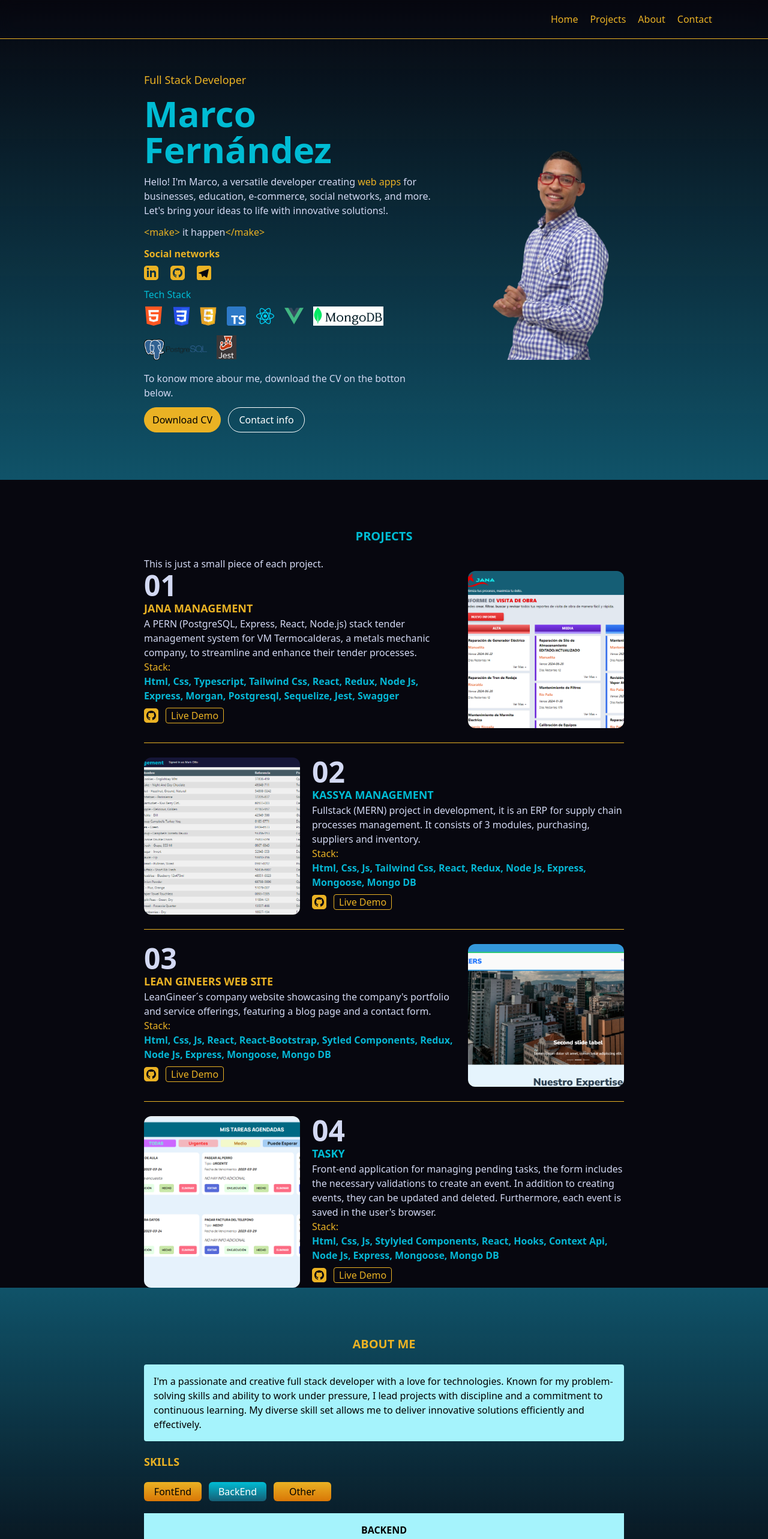
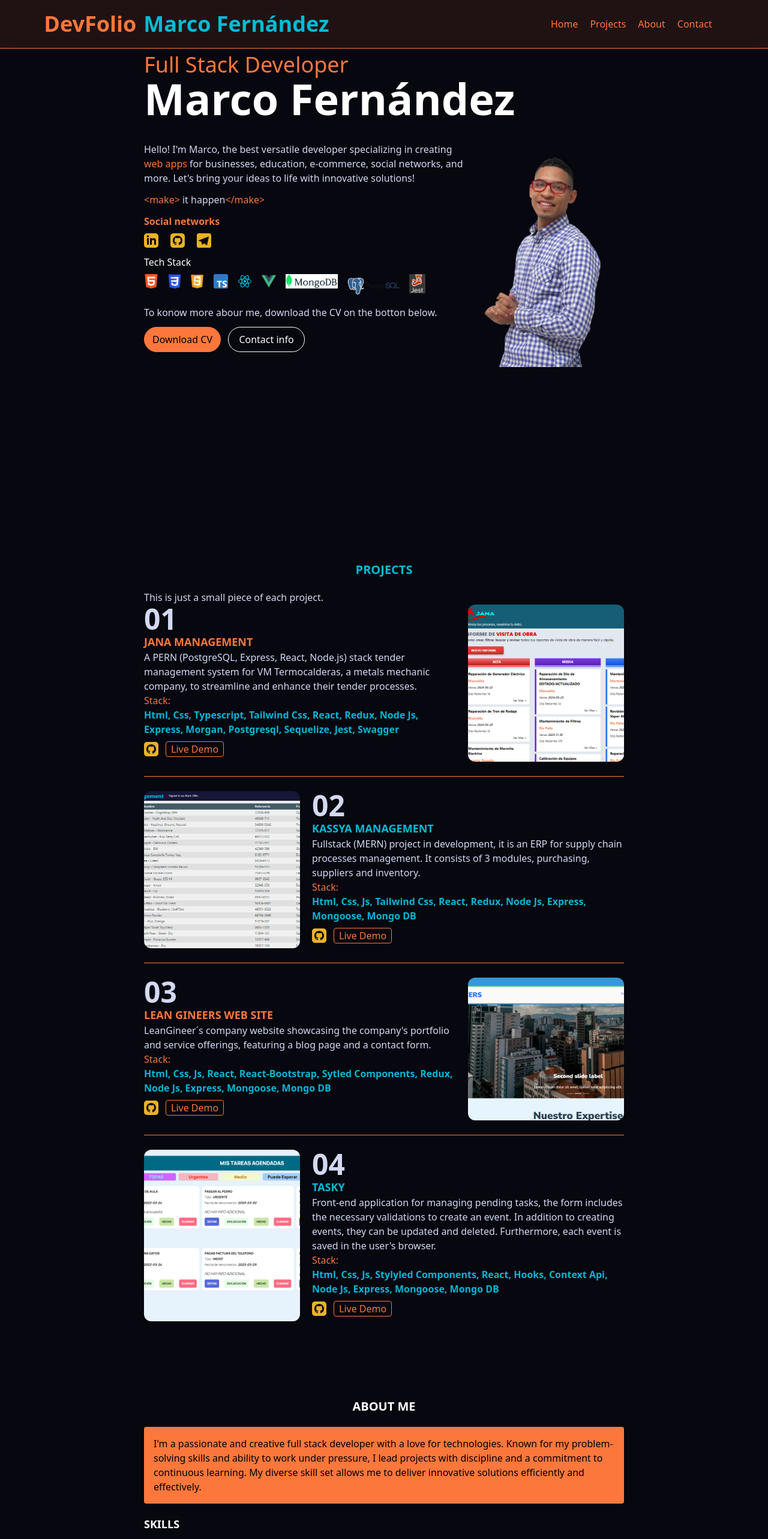
Before and after one commit to afmarquinho/fullstackMarco, a React (Vite) app: page / in a window 1280 px wide. Shown: the top 2566 px of the page at 60% size. Built offline with nearby package versions, Linux system fonts and the light colour scheme.

Commit message:
Actualización de colores

```diff
--- a/src/About.jsx
+++ b/src/About.jsx
@@ -5,15 +5,15 @@ const About = () => {
   const [about, setAbout] = useState(1);
 
   return (
-    <div className="w-full bg-gradient-to-b from-deepBg pb-10 md:pt-10" id="about">
+    <div className="w-full pb-10 md:pt-10" id="about">
       <div className="w-11/12 max-w-[800px] mx-auto mt-10">
-      <h1 className="uppercase text-md sm:text-xl font-bold text-mainOrange pb-5 sticky md:static top-0 text-center bg-opacity-10 md:bg-opacity-100 backdrop-blur-md md:backdrop-blur-0">
+        <h1 className="uppercase text-md sm:text-xl font-bold text-white pb-5 sticky md:static top-0 text-center bg-opacity-10 md:bg-opacity-100 backdrop-blur-md md:backdrop-blur-0">
           About Me
         </h1>
 
         <div>
           <div className="flex justify-end">
-            <p className=" bg-cyan-200 text-black p-4 rounded me-0">
+            <p className="bg-mainOrange text-black p-4 rounded me-0">
               I'm a passionate and creative full stack developer with a love for
               technologies. Known for my problem-solving skills and ability to
               work under pressure, I lead projects with discipline and a
@@ -23,7 +23,7 @@ const About = () => {
           </div>
         </div>
         <div>
-          <h2 className="uppercase text-md sm:text-lg font-bold text-mainOrange py-5">
+          <h2 className="uppercase text-md sm:text-lg font-bold text-white py-5">
             Skills
           </h2>
           <div>
@@ -31,8 +31,8 @@ const About = () => {
               <button
                 className={`px-2 py-1 w-24 bg-gradient-to-b text-black rounded-md ${
                   skills === 1
-                    ? "from-mainBlue to-cyan-800 text-white"
-                    : "from-mainOrange to-amber-600"
+                    ? "from-mainBlue to-cyan-700 text-white"
+                    : "from-mainOrange to-mainOrange"
                 }`}
                 onClick={() => setSkills(1)}
               >
@@ -41,8 +41,8 @@ const About = () => {
               <button
                 className={`px-2 py-1 w-24 bg-gradient-to-b text-black rounded-md ${
                   skills === 2
-                    ? "from-mainBlue to-cyan-800 text-white"
-                    : "from-mainOrange to-amber-600"
+                    ? "from-mainBlue to-cyan-700 text-white"
+                    : "from-mainOrange to-mainOrange"
                 }`}
                 onClick={() => setSkills(2)}
               >
@@ -51,8 +51,8 @@ const About = () => {
               <button
                 className={`px-2 py-1 w-24 bg-gradient-to-b text-black rounded-md ${
                   skills === 3
-                    ? "from-mainBlue to-cyan-800 text-white"
-                    : "from-mainOrange to-amber-600"
+                    ? "from-mainBlue to-cyan-700 text-white"
+                    : "from-mainOrange to-mainOrange"
                 }`}
                 onClick={() => setSkills(3)}
               >
--- a/src/Aside.jsx
+++ b/src/Aside.jsx
@@ -12,48 +12,55 @@ import { motion } from "framer-motion";
 
 const Aside = () => {
   return (
-    <aside className="bg-gradient-to-t from-deepBg" id="home">
-      <div className="w-11/12 max-w-[800px] mx-auto flex flex-col md:flex-row justify-center items-start md:items-center md:justify-between gap-4 md:gap-20 sm:h-screen  pt-5 md:pt-0">
+    <aside className="pt-4 sm:pt-12" id="home">
+      <div className="w-11/12 max-w-[800px] mx-auto pt-5 md:pt-0 sm:min-h-screen">
         <motion.div
-          className="space-y-3 w-full md:w-2/3"
+          className=" md:justify-between gap-4 md:gap-20"
           initial={{ scale: 0 }}
           animate={{ scale: 1 }}
           transition={{ duration: 4 }}
         >
-          <motion.p className="text-lg text-mainOrange md:pt-10"
-          initial={{ y: "100vh", x:"-500vw"
-
-           }}
-          animate={{ y: 0, x:0 }}
-          transition={{ duration: 3 }}>
+          <motion.p
+            className="text-lg sm:text-xl md:text-4xl text-mainOrange md:pt-10"
+            initial={{ y: "100vh", x: "-500vw" }}
+            animate={{ y: 0, x: 0 }}
+            transition={{ duration: 3 }}
+          >
             Full Stack Developer
           </motion.p>
           <motion.h1
-            className="font-black sm:font-semibold text-3xl sm:text-4xl md:text-6xl mb-3 text-mainBlue"
-            initial={{ x: "-100vw", y:"-1000vh" }}
-            animate={{ x: 0, y:0 }}
+            className="font-black sm:font-semibold text-3xl sm:text-5xl md:text-7xl mb-3 text-white"
+            initial={{ x: "-100vw", y: "-1000vh" }}
+            animate={{ x: 0, y: 0 }}
             transition={{ duration: 3 }}
           >
             Marco Fernández
           </motion.h1>
+          <div className="flex flex-col md:flex-row justify-center items-start md:items-center">
+            <div className="space-y-3 w-full md:w-2/3">
               <p className="">
-            Hello! I'm Marco, a versatile developer creating{" "}
-            <span className="text-mainOrange">web apps</span> for businesses,
-            education, e-commerce, social networks, and more. Let's bring your
-            ideas to life with innovative solutions!.
+                Hello! I'm Marco, the best versatile developer specializing in
+                creating{" "}
+                <span className="text-mainOrange">web apps</span> for
+                businesses, education, e-commerce, social networks, and more.
+                Let's bring your ideas to life with innovative solutions!
               </p>
               <p className="">
                 <span className="text-mainOrange"> &lt;make&gt;</span> it happen
                 <span className="text-mainOrange">&lt;/make&gt;</span>
               </p>
-          <motion.div className="space-y-2"
+              <motion.div
+                className="space-y-2"
                 initial={{ opacity: 0 }}
                 animate={{ opacity: 1 }}
-          transition={{ delay:3 }}>
-            <h3 className="font-semibold text-mainOrange">Social networks</h3>
+                transition={{ delay: 3 }}
+              >
+                <h3 className="font-semibold text-mainOrange">
+                  Social networks
+                </h3>
                 <div className="flex gap-5 ">
                   <a
-                href="https://www.linkedin.com/in/marcofern%C3%A1ndez/"
+                    href="https://www.linkedin.com/in/marco-fernandez-acosta/"
                     target="_blank"
                     className="sociales linkedIn"
                   >
@@ -104,7 +111,10 @@ const Aside = () => {
                         fill="#07070f"
                         d="M199 404c-11 0-10-4-13-14l-32-105 245-144"
                       />
-                  <path fill="#07070f" d="M199 404c7 0 11-4 16-8l45-43-56-34" />
+                      <path
+                        fill="#07070f"
+                        d="M199 404c7 0 11-4 16-8l45-43-56-34"
+                      />
                       <path
                         fill="#07070f"
                         d="M204 319l135 99c14 9 26 4 30-14l55-258c5-22-9-32-24-25L79 245c-21 8-21 21-4 26l83 26 190-121c9-5 17-3 11 4"
@@ -114,20 +124,22 @@ const Aside = () => {
                 </div>
               </motion.div>
               <div className="space-y-2">
-            <p className="text-mainBlue">Tech Stack</p>
+                <p className="text-white">Tech Stack</p>
                 <div className="flex flex-wrap gap-4">
-              <img src={html} alt="html" srcset="" className="h-8" />
-              <img src={css} alt="html" srcset="" className="h-8" />
-              <img src={js} alt="html" srcset="" className="h-8" />
-              <img src={ts} alt="html" srcset="" className="h-8" />
-              <img src={react} alt="html" srcset="" className="h-8" />
-              <img src={vue} alt="html" srcset="" className="h-8" />
-              <img src={mongo} alt="html" srcset="" className="h-8" />
-              <img src={postgres} alt="html" srcset="" className="h-12" />
-              <img src={jest} alt="html" srcset="" className="h-10" />
+                  <img src={html} alt="html" srcset="" className="h-6" />
+                  <img src={css} alt="html" srcset="" className="h-6" />
+                  <img src={js} alt="html" srcset="" className="h-6" />
+                  <img src={ts} alt="html" srcset="" className="h-6" />
+                  <img src={react} alt="html" srcset="" className="h-6" />
+                  <img src={vue} alt="html" srcset="" className="h-6" />
+                  <img src={mongo} alt="html" srcset="" className="h-6" />
+                  <img src={postgres} alt="html" srcset="" className="h-10" />
+                  <img src={jest} alt="html" srcset="" className="h-8" />
                 </div>
               </div>
-          <p>To konow more abour me, download the CV on the botton below.</p>
+              <p>
+                To konow more abour me, download the CV on the botton below.
+              </p>
               <div className="flex justify-start gap-2 sm:gap-3">
                 <motion.button
                   className=" text-black border border-mainOrange bg-mainOrange rounded-[10rem] hover:bg-mainBlue hover:border-mainBlue transition-all text-sm lg:text-base px-3 py-2 sm:p-2 sm:w-32"
@@ -137,17 +149,20 @@ const Aside = () => {
                 >
                   Download CV
                 </motion.button>
-            <motion.button
-              className="text-white border border-white rounded-[10rem] hover:bg-baseBlue hover:border-baseBlue hover:text-black transition-all text-sm lg:text-base px-3 py-2 sm:p-2 sm:w-32"
+                <motion.a
+                  className="text-center text-white border border-white rounded-[10rem] hover:bg-baseBlue hover:border-baseBlue hover:text-black transition-all text-sm lg:text-base px-3 py-2 sm:p-2 sm:w-32"
                   initial={{ x: "1000vw" }}
                   animate={{ x: 0 }}
                   transition={{ duration: 3 }}
+                  href="#about"
                 >
                   Contact info
-            </motion.button>
+                </motion.a>
+              </div>
+            </div>
+            <Foto />
           </div>
         </motion.div>
-        <Foto />
       </div>
     </aside>
   );
--- a/src/Navbar.jsx
+++ b/src/Navbar.jsx
@@ -1,13 +1,22 @@
 import { motion } from "framer-motion";
-
 
 const Navbar = () => {
   return (
-    <motion.div className="hidden md:block border-b border-b-mainOrange fixed w-full bg-opacity-10 backdrop-blur-md z-10"
-    initial={{y:"-100vh"}}
-    animate={{y:0}}
-    transition={{ delay:0.5, type:"spring", stiffness:25 }}>
-      <div className="w-11/12 mx-auto max-w-[1200px] p-5 pe-10 flex justify-end items-center gap-5 text-blue text-mainOrange">
+    <motion.div
+      className="hidden md:block border-b border-b-mainOrange fixed w-full bg-opacity-10 backdrop-blur-md z-10 bg-mainOrange"
+      initial={{ y: "-100vh" }}
+      animate={{ y: 0 }}
+      transition={{ delay: 0.5, type: "spring", stiffness: 25 }}
+    >
+      <div
+        className="w-11/12 mx-auto max-w-[1200px] p-5 pe-10 text-blue
+      text-mainOrange flex justify-between"
+      >
+        <div className="flex gap-3">
+          <h2 className="sm:text-2xl lg:text-4xl font-semibold">DevFolio</h2>
+          <h1 className="sm:text-2xl lg:text-4xl  sm:font-semibold lg:font-black text-mainBlue">Marco Fernández</h1>
+        </div>
+        <div className="flex justify-end items-center gap-5">
           <a href="#home" className="hover:text-white">
             Home
           </a>
@@ -21,6 +30,7 @@ const Navbar = () => {
             Contact
           </a>
         </div>
+      </div>
     </motion.div>
   );
 };
--- a/src/Projects.jsx
+++ b/src/Projects.jsx
@@ -1,6 +1,6 @@
 const Projects = () => {
   return (
-    <div className="w-full md:pt-10" id="projects">
+    <div className="w-full md:py-12" id="projects">
       <div className="w-11/12 max-w-[800px] mx-auto mt-10">
         <h1 className="uppercase text-md sm:text-xl font-bold text-mainBlue pb-5 sticky md:static top-0 text-center bg-mainBg">
           Projects
--- a/tailwind.config.js
+++ b/tailwind.config.js
@@ -5,7 +5,7 @@ export default {
     extend: {
       colors: {
         mainBg: "#07070f",
-        mainOrange: "#eab224",
+        mainOrange: "#fb773c",
         softBlue: "#d3d9f3",
         mainBlue: "#00bcd4ff",
         baseBlue: "#a0e9ff",
```
Lines whose indentation alone changed are shown as unchanged.
